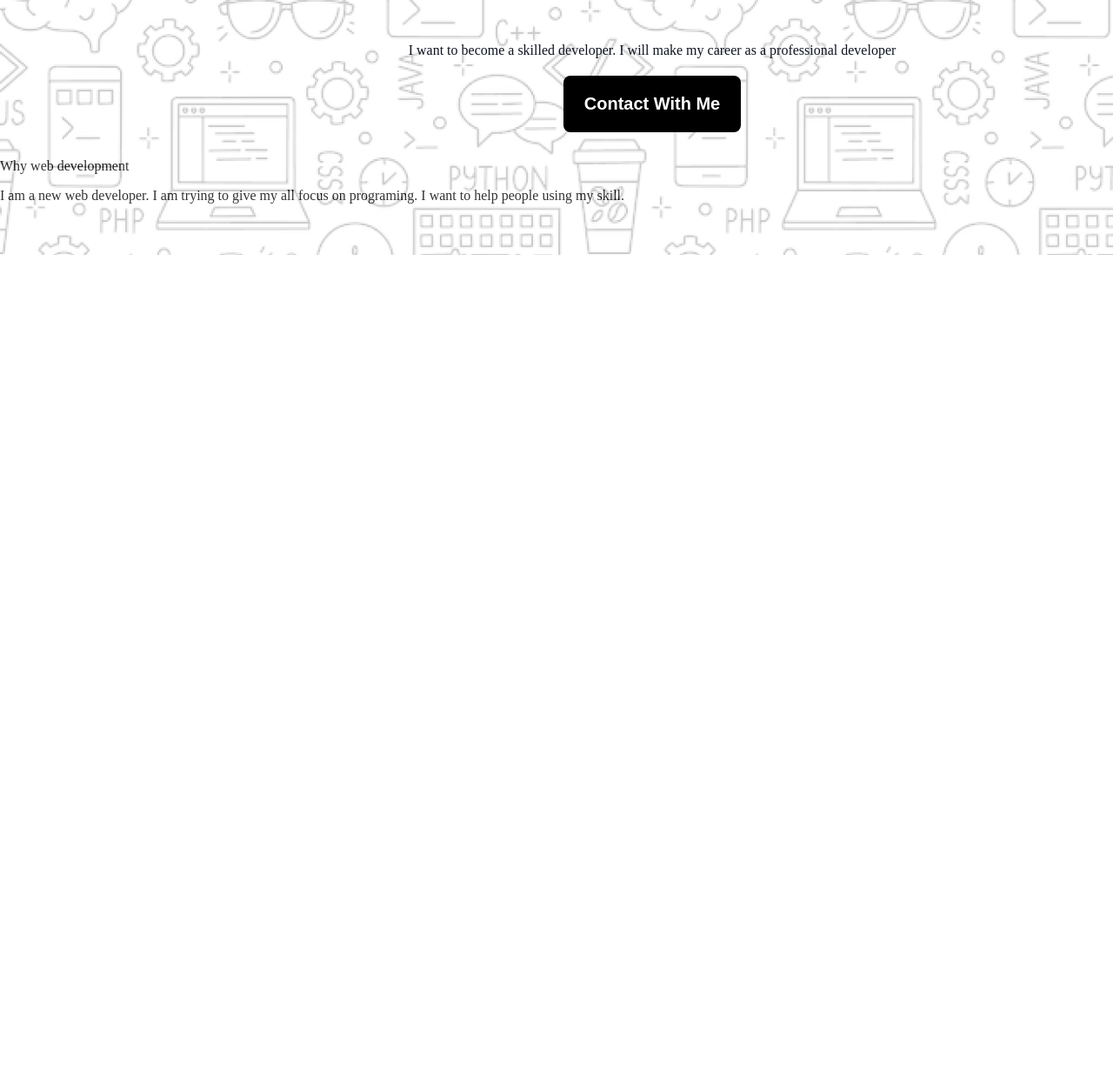
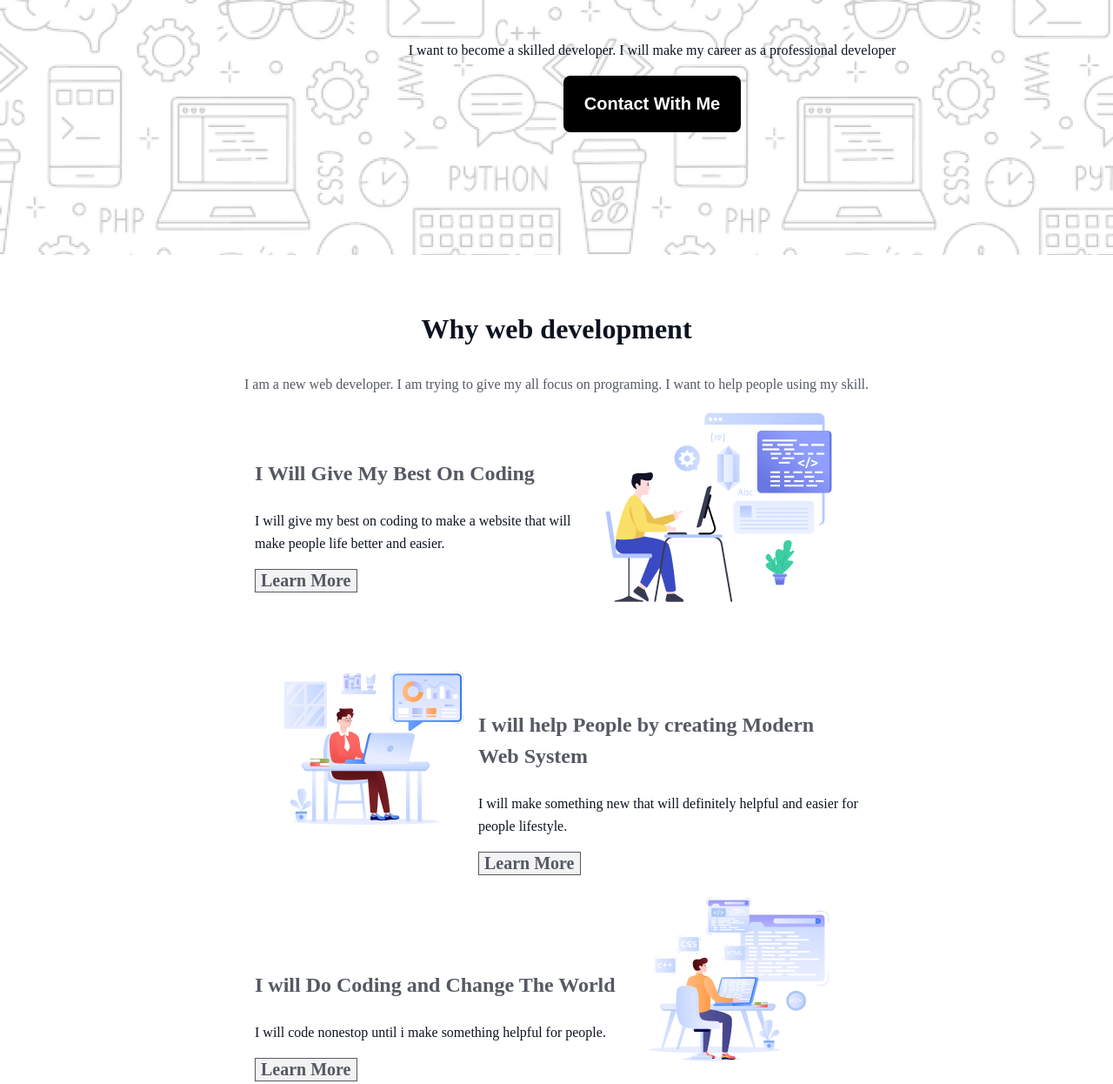
Before and after one commit to adarsha221/my-first-self-project, a plain HTML site: page index.html in a window 1280 px wide. Shown: the part 594-1840 px from the top of the page at 87% size. Before the commit the page ends 887 px from the top, so only its background shows below. Drawn offline with Linux system fonts and the light colour scheme.

Commit message:
third commit

```diff
--- a/Style/style.css
+++ b/Style/style.css
@@ -1,4 +1,4 @@
-body{
+body {
     margin: 0;
     padding: 0;
 }
@@ -67,10 +67,12 @@ div .Programer-boy {
     letter-spacing: 0%;
     text-align: center;
 }
-.btn-container{
+
+.btn-container {
     text-align: center;
     margin-bottom: 500px;
 }
+
 .btn-primary {
     padding: 21px 24px 21px 24px;
     color: rgb(255, 255, 255);
@@ -83,3 +85,89 @@ div .Programer-boy {
     background: black;
     border: none;
 }
+
+/* section of content heading */
+
+
+.Why {
+    color: rgb(13, 19, 33);
+    font-size: 32px;
+    font-weight: 800;
+    line-height: 37px;
+    letter-spacing: 0%;
+    text-align: center;
+    margin-top: 198px;
+}
+
+.Reason {
+    color: rgb(13, 19, 33);
+    font-family: Azeret Mono;
+    font-size: 16px;
+    font-weight: 400;
+    line-height: 26px;
+    letter-spacing: 0%;
+    text-align: center;
+    opacity: 0.7;
+}
+
+/* section of content */
+
+
+.number-one{
+    display: flex;
+    justify-content: space-between;
+    margin: 0 310px 0 293px;
+}
+.number-two{
+    display: flex;
+    justify-content: space-between;
+    margin: 0 293px 0 310px;
+}
+.number-three{
+    display: flex;
+    justify-content: space-between;
+    margin: 0 310px 0 293px;
+}
+.father-one{
+    max-width: 477px;
+}
+.father-two{
+    max-width: 477px;
+    margin-top: 80px;
+}
+.father-three{
+    max-width: 477px;
+    margin-top: 80px;
+}
+.line-1 {
+    color: rgba(13, 19, 33, 0.7);
+    font-family: Azeret Mono;
+    font-size: 24px;
+    font-weight: 700;
+    line-height: 36px;
+    letter-spacing: 0%;
+    text-align: left;
+}
+
+.line-2 {
+    color: rgb(13, 19, 33);
+    font-family: Azeret Mono;
+    font-size: 16px;
+    font-weight: 400;
+    line-height: 26px;
+    letter-spacing: 0%;
+    text-align: left;
+}
+
+.button {
+    box-sizing: border-box;
+    border: 1px solid rgb(13, 19, 33);
+    opacity: 0.7;
+    color: rgb(13, 19, 33);
+    font-family: Azeret Mono;
+    font-size: 20px;
+    font-weight: 600;
+    line-height: 23px;
+    letter-spacing: 0%;
+    text-align: center;
+}
--- a/index.html
+++ b/index.html
@@ -27,8 +27,33 @@
         <div class="remote">
             <div class="about">
                 <p class="Why">Why web development</p>
-                <p>I am a new web developer. I am trying to give my all focus on programing. I want to help people using my skill.</p>
+                <p class="Reason">I am a new web developer. I am trying to give my all focus on programing.
+                I want to help people using my skill.</p>
             </div>
+        </div>
+        <div class="number-one">
+            <div class="father-one">
+                <p class="line-1">I Will Give My Best On Coding</p>
+                <p class="line-2">I will give my best on coding to make a website that will make people life better and easier.</p>
+                <button class="button">Learn More</button>
+            </div>
+            <img src="assets/Layer_1.png" alt="">
+        </div>
+        <div class="number-two">
+            <img src="assets/Group 3.png" alt="">
+            <div class="father-two">
+                <p class="line-1">I will help People by creating Modern Web System</p>
+                <p class="line-2">I will make something new that will definitely helpful and easier for people lifestyle.</p>
+                <button class="button">Learn More</button>
+            </div>
+        </div>
+        <div class="number-three">
+            <div class="father-three">
+                <p class="line-1">I will Do Coding and Change The World</p>
+                <p class="line-2">I will code nonestop until i make something helpful for people.</p>
+                <button class="button">Learn More</button>
+            </div>
+            <img src="assets/Group 4.png" alt="">
         </div>
     </section>
 </body>
```
